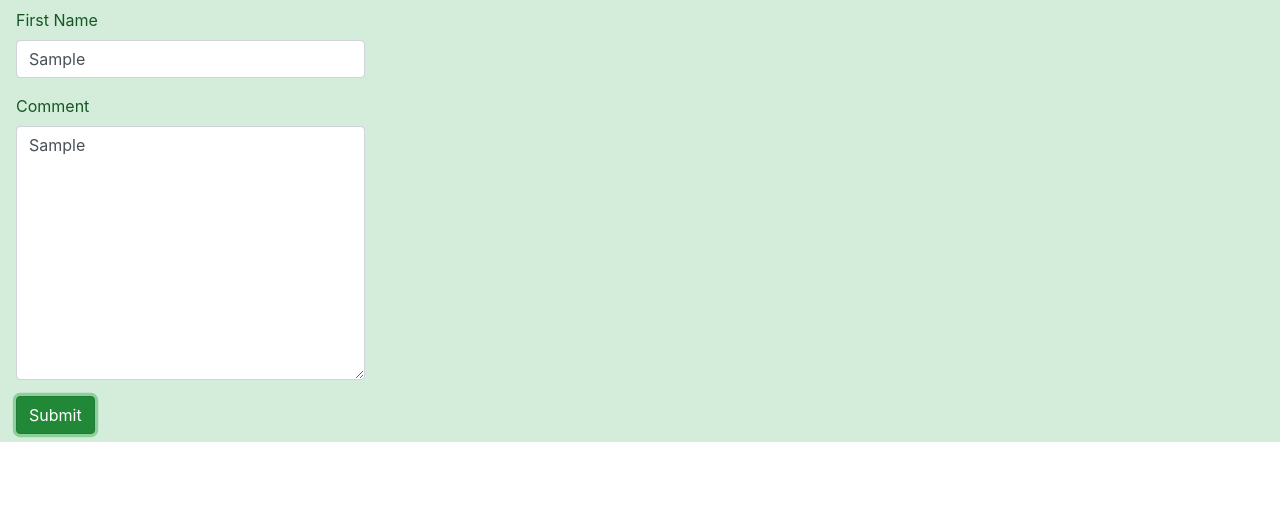
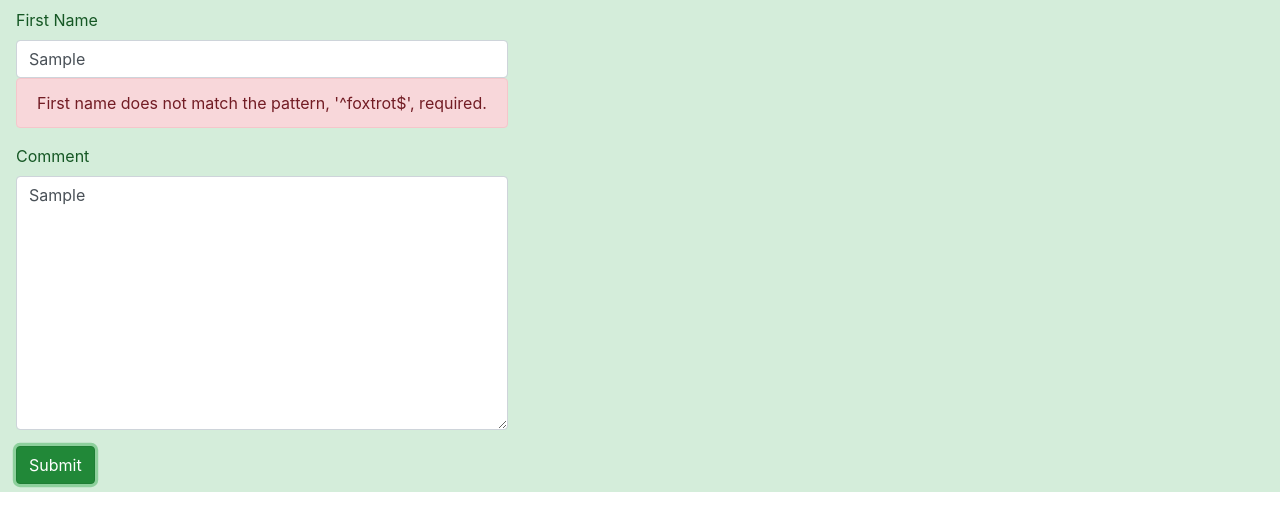
Before and after one commit to clgrogan/TemplateDrivenForms-NG, an Angular app: page / in a window 1280 px wide. Both pictures are taken after typing "Sample", "Sample" into the empty fields and a click on the button "Submit". Shown: the top 530 px of the page. Built offline with nearby package versions, Linux system fonts and the light colour scheme.

Commit message:
Added specific & dynamic validation error messages

```diff
--- a/src/app/contact-form/contact-form.component.html
+++ b/src/app/contact-form/contact-form.component.html
@@ -5,14 +5,33 @@
       <!-- We will need to import the FormsModule into the app.module.ts file -->
       <!-- Otherwise an error will occur on #firstName='ngModel': No directive found with exportAs 'ngModel'. -->
       <input
+        required
+        minlength="3"
+        maxlength="10"
+        pattern="foxtrot"
         ngModel
-        #firstName="ngModel"
-        (change)="log(firstName)"
+        #banana="ngModel"
+        (change)="log(banana)"
         name="firstName"
         id="firstName"
         type="text"
         class="form-control"
       />
+      <section
+        class="alert alert-danger"
+        *ngIf="banana.touched && !banana.valid"
+      >
+        <div *ngIf="banana.errors.required">First name is required.</div>
+        <div *ngIf="banana.errors.minlength">
+          First name minimum length is
+          {{ banana.errors.minlength.requiredLength }} characters.
+        </div>
+        <div *ngIf="banana.errors.pattern">
+          First name does not match the pattern, '{{
+            banana.errors.pattern.requiredPattern
+          }}', required.
+        </div>
+      </section>
     </section>
     <section class="form-group">
       <label for="comment">Comment</label
```
